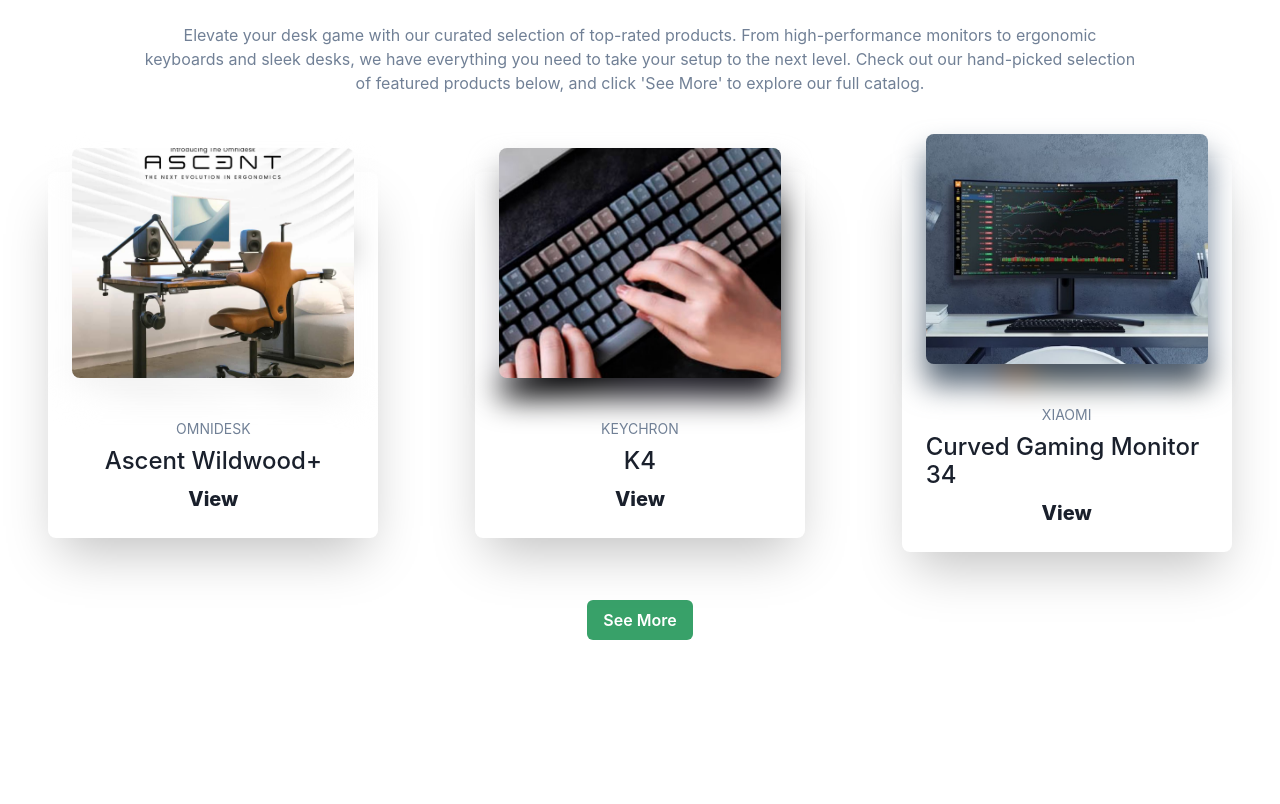
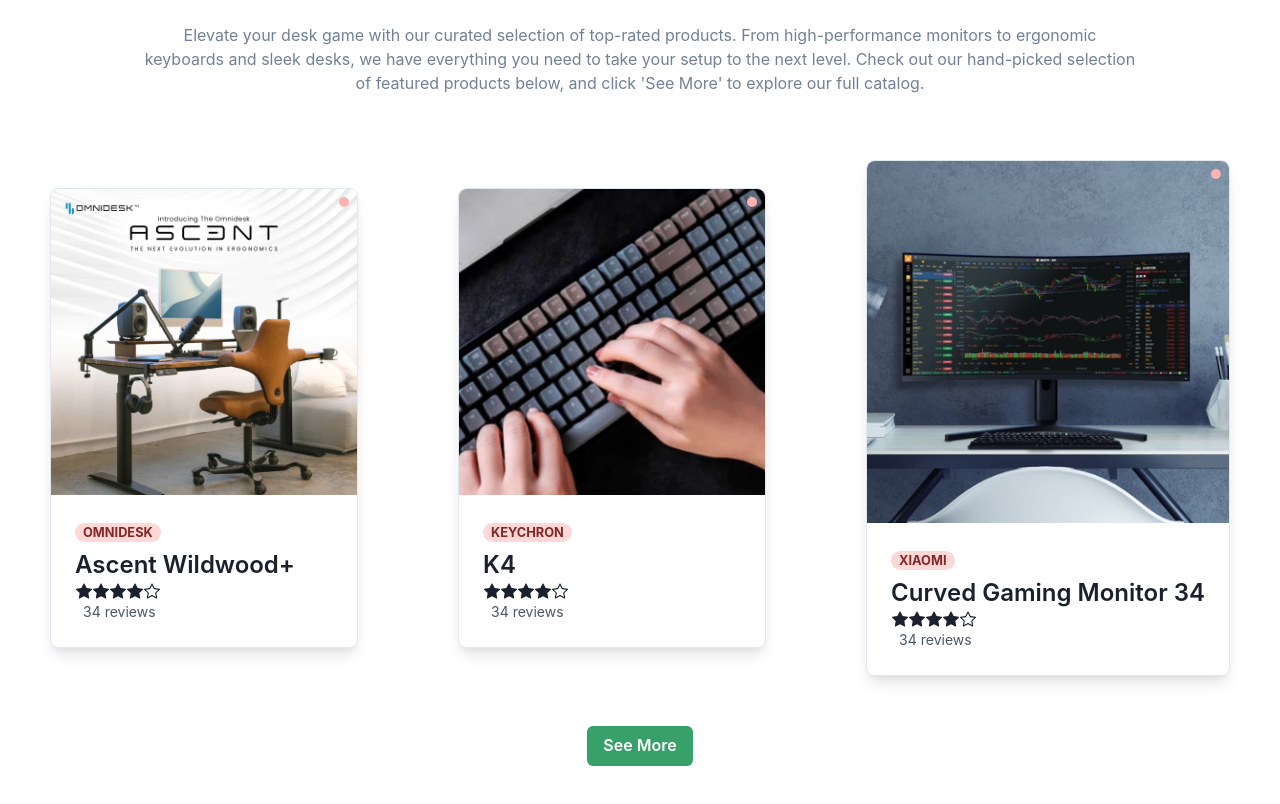
Before and after one commit to sov3333/ga-mern-project, a React (Vite) app in the folder client/: page / in a window 1280 px wide. Shown: the part 1614-2418 px from the top of the page. Before the commit the page ends 2304 px from the top, so only its background shows below. Built offline with nearby package versions, Linux system fonts and the light colour scheme; a web font is replaced by a local one.

Commit message:
feat: new cardProduct, use on Products & Showcase
"Product with Add to Cart" template from: https://chakra-templates.dev/components/cards

```diff
--- /dev/null
+++ b/client/src/components/CardProduct.jsx
@@ -0,0 +1,138 @@
+import { Link } from 'react-router-dom';
+import {
+  Flex,
+  Circle,
+  Box,
+  Image,
+  Badge,
+  useColorModeValue,
+  Icon,
+  chakra,
+  Tooltip,
+} from '@chakra-ui/react';
+import { BsStar, BsStarFill, BsStarHalf } from 'react-icons/bs';
+import { FiShoppingCart } from 'react-icons/fi';
+
+const data = {
+  isNew: true,
+  imageURL:
+    'https://images.unsplash.com/photo-1572635196237-14b3f281503f?ixid=MnwxMjA3fDB8MHxwaG90by1wYWdlfHx8fGVufDB8fHx8&ixlib=rb-1.2.1&auto=format&fit=crop&w=4600&q=80',
+  name: 'Wayfarer Classic',
+  price: 4.5,
+  rating: 4.2,
+  numReviews: 34,
+};
+
+function Rating({ rating, numReviews }) {
+  return (
+    <Box d="flex" alignItems="center">
+        <Flex>
+        {Array(5)
+            .fill('')
+            .map((_, i) => {
+            const roundedRating = Math.round(rating * 2) / 2;
+            if (roundedRating - i >= 1) {
+                return (
+                <BsStarFill
+                    key={i}
+                    style={{ marginLeft: '1' }}
+                    color={i < rating ? 'teal.500' : 'gray.300'}
+                />
+                );
+            }
+            if (roundedRating - i === 0.5) {
+                return <BsStarHalf key={i} style={{ marginLeft: '1' }} />;
+            }
+            return <BsStar key={i} style={{ marginLeft: '1' }} />;
+        })}
+        </Flex>
+        <Box as="span" ml="2" color="gray.600" fontSize="sm">
+            {numReviews} review{numReviews > 1 && 's'}
+        </Box>
+    </Box>
+  );
+}
+
+function CardProduct({ img, brand, model, slug }) {
+  return (
+    <Flex p={50} w="full" alignItems="center" justifyContent="center">
+      <Link
+        to={slug}
+        state={{
+            img: img,
+            brand: brand,
+            model: model,
+            slug: slug,
+        }}
+      >
+
+      <Box
+        bg={useColorModeValue('white', 'gray.800')}
+        maxW="sm"
+        borderWidth="1px"
+        rounded="lg"
+        shadow="lg"
+        position="relative">
+        {data.isNew && (
+          <Circle
+            size="10px"
+            position="absolute"
+            top={2}
+            right={2}
+            bg="red.200"
+          />
+        )}
+
+        <Image
+          src={img}
+          alt={`Picture of ${data.name}`}
+          roundedTop="lg"
+          width="100%"
+        />
+
+        <Box p="6">
+          <Box d="flex" alignItems="baseline">
+            {data.isNew && (
+              <Badge rounded="full" px="2" fontSize="0.8em" colorScheme="red">
+                {brand}
+              </Badge>
+            )}
+          </Box>
+          <Flex mt="1" justifyContent="space-between" alignContent="center">
+            <Box
+              fontSize="2xl"
+              fontWeight="semibold"
+              as="h4"
+              lineHeight="tight"
+              isTruncated>
+              {model}
+            </Box>
+            {/* <Tooltip
+              label="Add to cart"
+              bg="white"
+              placement={'top'}
+              color={'gray.800'}
+              fontSize={'1.2em'}>
+              <chakra.a href={'#'} display={'flex'}>
+                <Icon as={FiShoppingCart} h={7} w={7} alignSelf={'center'} />
+              </chakra.a>
+            </Tooltip> */}
+          </Flex>
+
+          <Flex justifyContent="space-between" alignContent="center">
+            <Rating rating={data.rating} numReviews={data.numReviews} />
+            {/* <Box fontSize="2xl" color={useColorModeValue('gray.800', 'white')}>
+              <Box as="span" color={'gray.600'} fontSize="lg">
+                →
+              </Box>
+              View
+            </Box> */}
+          </Flex>
+        </Box>
+      </Box>
+      </Link>
+    </Flex>
+  );
+}
+
+export default CardProduct;
--- a/client/src/components/Showcase.jsx
+++ b/client/src/components/Showcase.jsx
@@ -1,7 +1,7 @@
 import React from 'react'
 import { Link } from 'react-router-dom';
 import { Button, Heading, Text } from '@chakra-ui/react'
-import CardSetup from './CardSetup'
+import { CardSetup, CardProduct } from './'
 import { setupsData, productsData } from '../constants';
 
 const Showcase = () => {
@@ -88,44 +88,26 @@ const Showcase = () => {
             Elevate your desk game with our curated selection of top-rated products. From high-performance monitors to ergonomic keyboards and sleek desks, we have everything you need to take your setup to the next level. Check out our hand-picked selection of featured products below, and click 'See More' to explore our full catalog.
         </Text>
         <div style={{ display: 'flex', alignItems: 'center', justifyContent: 'space-around' }}>
-            <CardSetup
+            <CardProduct
                 img={productsData[0].img}
+                type={productsData[0].type}
                 brand={productsData[0].brand}
                 model={productsData[0].model}
-                slug={`/products/${productsData[0].setupId}`}
-                linkState={{
-                    setupId: productsData[0].setupId,
-                    img: productsData[0].img,
-                    type: productsData[0].type,
-                    brand: productsData[0].brand,
-                    model: productsData[0].model,
-                }}
+                slug={`/products/${productsData[0].productId}`}
             />
-            <CardSetup
+            <CardProduct
                 img={productsData[1].img}
+                type={productsData[1].type}
                 brand={productsData[1].brand}
                 model={productsData[1].model}
-                slug={`/products/${productsData[1].setupId}`}
-                linkState={{
-                    setupId: productsData[1].setupId,
-                    img: productsData[1].img,
-                    type: productsData[1].type,
-                    brand: productsData[1].brand,
-                    model: productsData[1].model,
-                }}
+                slug={`/products/${productsData[1].productId}`}
             />
-            <CardSetup
+            <CardProduct
                 img={productsData[3].img}
+                type={productsData[3].type}
                 brand={productsData[3].brand}
                 model={productsData[3].model}
-                slug={`/products/${productsData[3].setupId}`}
-                linkState={{
-                    setupId: productsData[3].setupId,
-                    img: productsData[3].img,
-                    type: productsData[3].type,
-                    brand: productsData[3].brand,
-                    model: productsData[3].model,
-                }}
+                slug={`/products/${productsData[3].productId}`}
             />
         </div>
         <div style={{ display: 'flex', alignItems: 'center', justifyContent: 'center', paddingBottom: '50px' }}>
--- a/client/src/components/index.js
+++ b/client/src/components/index.js
@@ -2,6 +2,7 @@ import Nav from "./Nav";
 import Hero from "./Hero";
 import Showcase from "./Showcase";
 import CardSetup from "./CardSetup";
+import CardProduct from "./CardProduct";
 import CardSignIn from "./CardSignIn";
 import CardSignUp from "./CardSignup";
 import DetailsProduct from "./DetailsProduct";
@@ -12,6 +13,7 @@ export {
     Hero,
     Showcase,
     CardSetup,
+    CardProduct,
     CardSignIn,
     CardSignUp,
     DetailsProduct,
--- a/client/src/pages/ProductOne.jsx
+++ b/client/src/pages/ProductOne.jsx
@@ -4,7 +4,7 @@ import { DetailsProduct } from '../components';
 
 const ProductOne = () => {
     const location = useLocation();
-    const { productId, img, type, brand, model } = location.state;
+    const { img, type, brand, model, slug } = location.state;
   return (
     <div>
         <h1>Product</h1>
@@ -17,6 +17,7 @@ const ProductOne = () => {
           type={type}
           brand={brand}
           model={model}
+          slug={slug}
         />
     </div>
   )
--- a/client/src/pages/Products.jsx
+++ b/client/src/pages/Products.jsx
@@ -1,6 +1,6 @@
 import React from 'react'
 import { productsData } from '../constants';
-import { CardSetup } from '../components';
+import { CardProduct } from '../components';
 
 
 
@@ -12,7 +12,7 @@ const Products = () => {
         <div style={{ display: 'flex', alignItems: 'center', justifyContent: 'space-around', flexWrap: 'wrap' }}>
             {productsData.map(item => (
                 <div key={item.productId}>
-                    <CardSetup
+                    <CardProduct
                         img={item.img}
                         brand={item.brand}
                         model={item.model}
```
